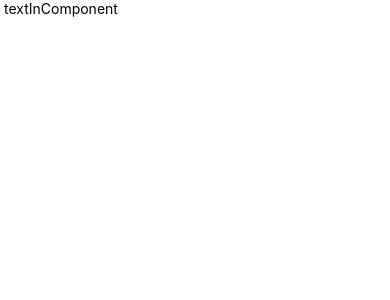
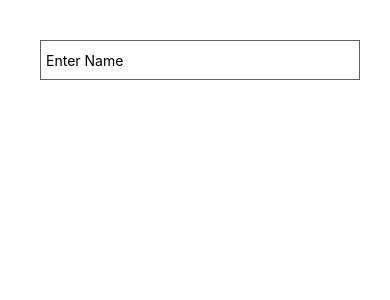
Before and after one commit to LagSeeN/ITE-439-Mobile-Device-Application-Development-React, a React Native app: screen / in a window 390 px wide. Shown: the top 300 px of the page. Built offline with nearby package versions, Linux system fonts and the light colour scheme.

Commit message:
commit on master

```diff
--- a/App.js
+++ b/App.js
@@ -74,12 +74,32 @@ import {Text, StyleSheet, View, TextInput, Alert, Button} from 'react-native';
 export default class App extends Component {
   constructor(props) {
     super();
-    this.state = {};
+    this.state = {
+      TextInputName: '',
+      TextInputEmail: '',
+    };
   }
+
+  CheckTextInput = () => {
+    if (this.state.TextInputName != '') {
+      if (this.state.TextInputEmail != '') {
+        alert('Success');
+      } else {
+        alert('Please Input Email');
+      }
+    } else {
+      alert('Please Input Name');
+    }
+  };
   render() {
     return (
-      <View>
-        <Text> textInComponent </Text>
+      <View style={styles.container}>
+        <TextInput
+          placeholder="Enter Name"
+          underlineColorAndroid="transparent"
+          style={styles.TextInput}
+          onChangeText={(TextInputName) => this.setState({TextInputName})}
+        />
       </View>
     );
   }
```
